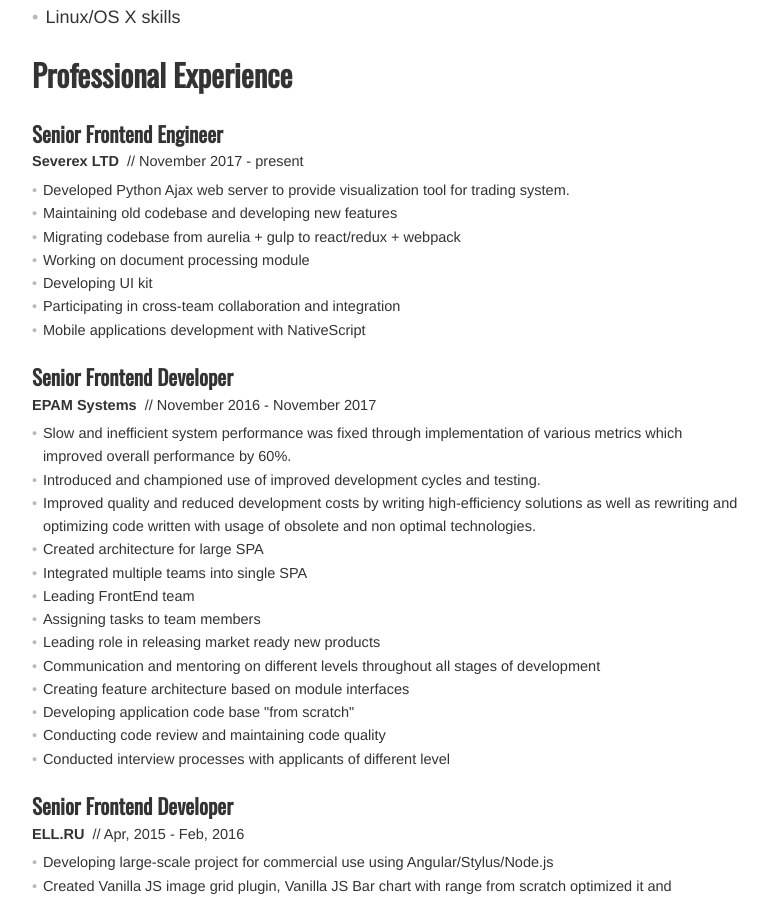
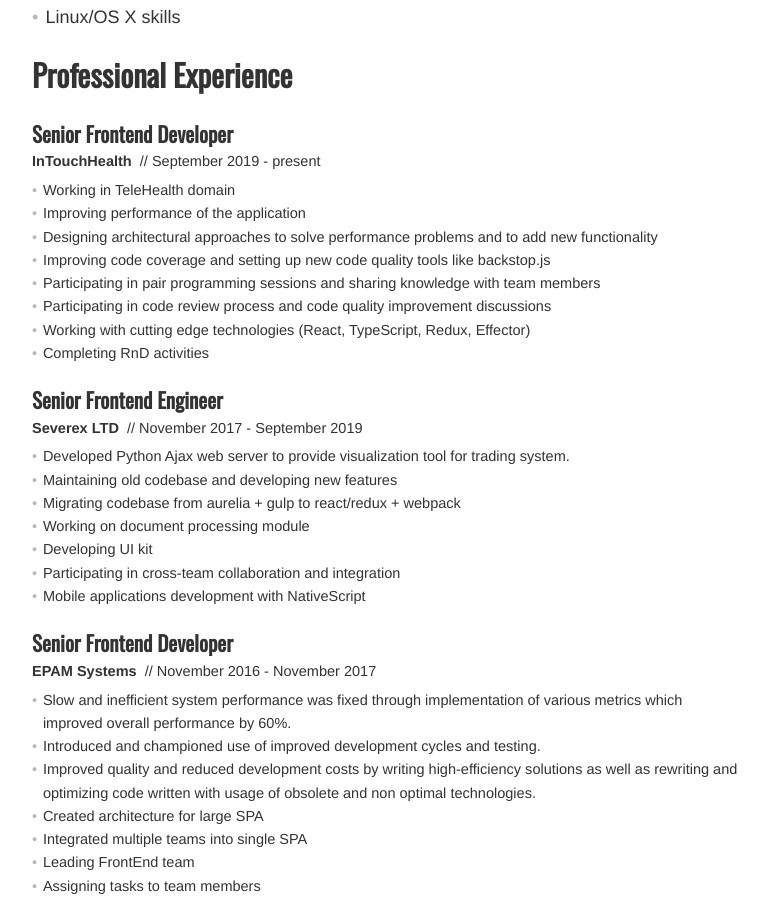
Before and after one commit to one-more/resume, a React (Create React App) app: page / in a window 1280 px wide. Shown: the part 824-1725 px from the top of the page, without its empty margins (253-1021 px from the left). Built offline with nearby package versions, Linux system fonts and the light colour scheme; a web font is replaced by a local one.

Commit message:
InTouchHealth experience

```diff
--- a/src/components/Experience.js
+++ b/src/components/Experience.js
@@ -6,6 +6,7 @@
 import ExperienceTrustGroup from './ExperienceTrustGroup'
 import ExperienceRBT from './ExperienceRBT'
 import ExperienceSeverex from './ExperienceSeverex'
+import {ExperienceInTouch} from "./ExperienceIntouch"
 
 export default function () {
     return (
@@ -13,6 +14,7 @@
             <H2>
                 Professional Experience
             </H2>
+            <ExperienceInTouch />
             <ExperienceSeverex />
             <ExperienceEpam />
             <ExperienceYell />
--- /dev/null
+++ b/src/components/ExperienceIntouch.js
@@ -0,0 +1,41 @@
+import React from 'react'
+import Section from "./components/Section";
+import {H3} from "./components/Headings";
+import JobDetails from "./components/JobDetails";
+import List, {ListItem} from "./components/List";
+
+export const ExperienceInTouch = () => {
+    return <Section>
+        <H3>Senior Frontend Developer</H3>
+        <JobDetails>
+            <b>InTouchHealth</b>&nbsp;
+            // September 2019 - present
+        </JobDetails>
+        <List textSmall >
+            <ListItem>
+                Working in TeleHealth domain
+            </ListItem>
+            <ListItem>
+                Improving performance of the application
+            </ListItem>
+            <ListItem>
+                Designing architectural approaches to solve performance problems and to add new functionality
+            </ListItem>
+            <ListItem>
+                Improving code coverage and setting up new code quality tools like backstop.js
+            </ListItem>
+            <ListItem>
+                Participating in pair programming sessions and sharing knowledge with team members
+            </ListItem>
+            <ListItem>
+                Participating in code review process and code quality improvement discussions
+            </ListItem>
+            <ListItem>
+                Working with cutting edge technologies (React, TypeScript, Redux, Effector)
+            </ListItem>
+            <ListItem>
+                Completing RnD activities
+            </ListItem>
+        </List>
+    </Section>
+}
--- a/src/components/ExperienceSeverex.js
+++ b/src/components/ExperienceSeverex.js
@@ -10,7 +10,7 @@
             <H3>Senior Frontend Engineer</H3>
             <JobDetails>
                 <b>Severex LTD</b>&nbsp;
-                // November 2017 - present
+                // November 2017 - September 2019
             </JobDetails>
             <List textSmall >
                 <ListItem>
```
